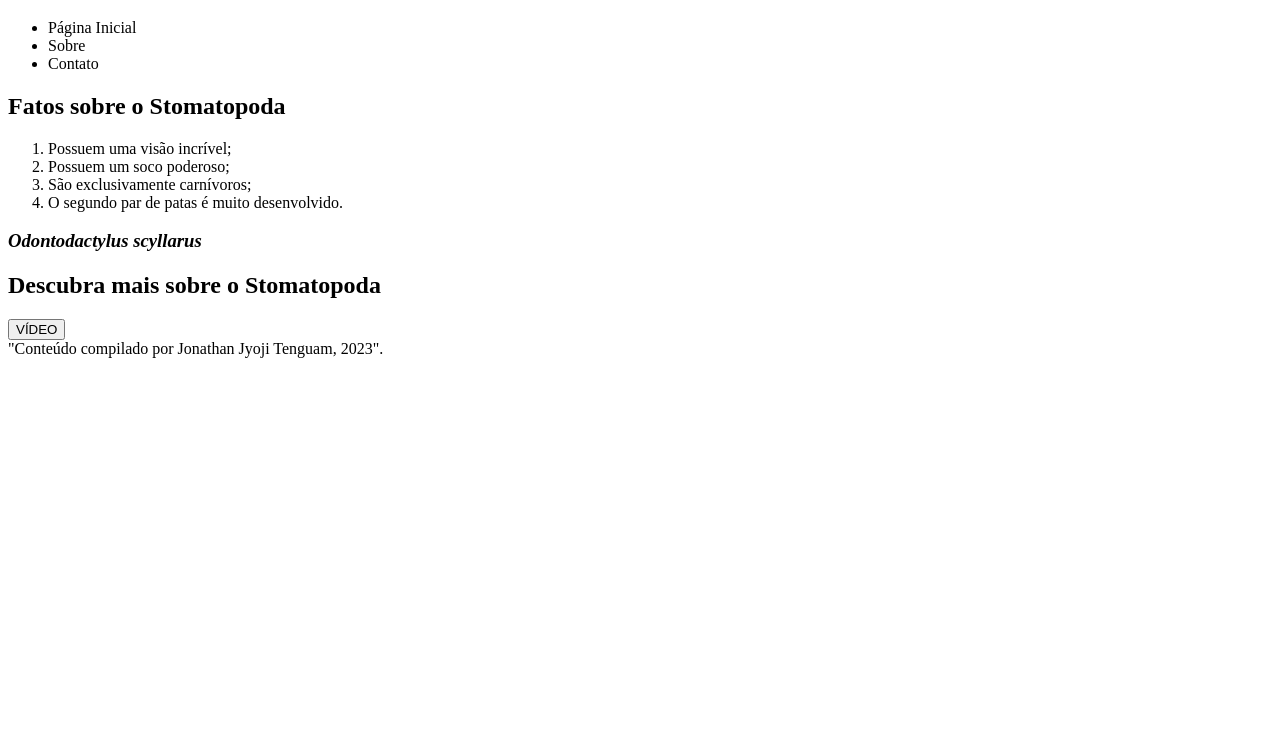
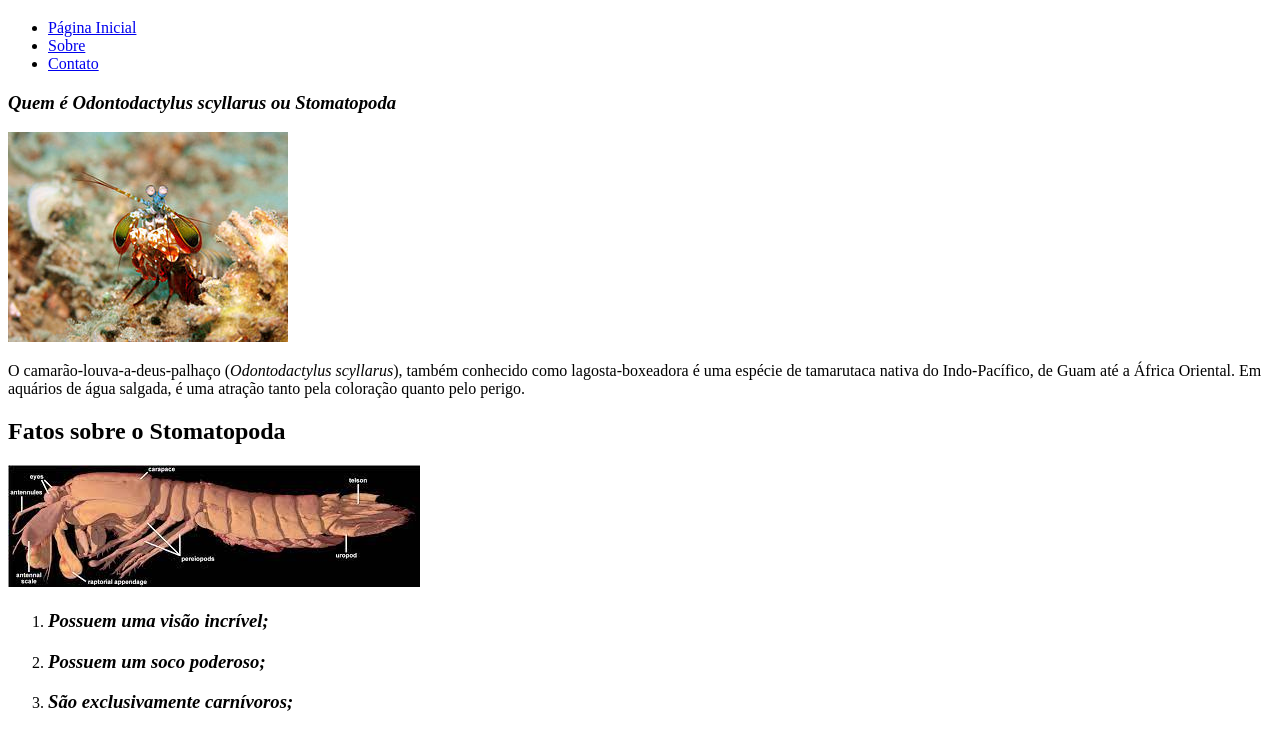
Before and after one commit to JyojiTenguam/exercise-semantic-html, a plain HTML site: page index.html in a window 1280 px wide. Shown: the part 61-790 px from the top of the page. Drawn offline with Linux system fonts and the light colour scheme.

Commit message:
Divisão do artigo em seções e criação da pasta imagem

```diff
--- a/index.html
+++ b/index.html
@@ -13,34 +13,61 @@
         <h1>Soco a 80km/h: Conheça o Stomatopoda</h1>
     </header>
 
-    <nav id = "menu">
+    <nav id="menu">
         <ul>
-            <li><a href"/home.html">Página Inicial</a></li>
-            <li><a href"/sobre.html">Sobre</a></li>
-            <li><a href"/contato.html">Contato</a></li>
+            <li><a href="/home.html">Página Inicial</a></li>
+            <li><a href="/sobre.html">Sobre</a></li>
+            <li><a href="/contato.html">Contato</a></li>
         </ul>
     </nav>
-    <section>
-        <article>
+    <article>
+        <section>
+            <h3><em>Quem é Odontodactylus scyllarus ou Stomatopoda</em></h3>
+            <img src="imagem/1687357679532.jpeg" alt="Odontodactylus_scyllarus">
+            <p>
+                O camarão-louva-a-deus-palhaço (<em>Odontodactylus scyllarus</em>), também conhecido como
+                lagosta-boxeadora
+                é uma
+                espécie de tamarutaca nativa do Indo-Pacífico, de Guam até a África Oriental. Em aquários de água
+                salgada, é uma atração tanto pela coloração quanto pelo perigo.
+            </p>
+        </section>
+
+        <section>
             <h2>Fatos sobre o Stomatopoda</h2>
+            <img src="imagem/anatomia.jpeg" alt="anatomia-stomatopoda">
             <ol>
-                <li> Possuem uma visão incrível;</li>
-                <li> Possuem um soco poderoso;</li>
-                <li> São exclusivamente carnívoros;</li>
-                <li> O segundo par de patas é muito desenvolvido.</li>
+                <li>
+                    <h3>Possuem uma visão incrível;</h3>
+                </li>
+                <li>
+                    <h3>Possuem um soco poderoso;</h3>
+                </li>
+                <li>
+                    <h3>São exclusivamente carnívoros;</h3>
+                </li>
+                <li>
+                    <h3>O segundo par de patas é muito desenvolvido.</h3>
+                </li>
             </ol>
-        </article>
-        <article>
-            <h3>Odontodactylus scyllarus</h3>
+        </section>
 
-        </article>
-    </section>
-
-    <section>
-        <h2>Descubra mais sobre o Stomatopoda</h2>
-
-        <a href="https://www.youtube.com/watch?v=vqiQ35_2SIQ" target="_blank"><button>VÍDEO</button></a>
-    </section>
+        <section>
+            <h3>Descubra mais sobre o Stomatopoda</h3>
+            <img src="imagem/oh9lo8spqfk61.jpg" alt="">
+            <a href="https://www.youtube.com/watch?v=vqiQ35_2SIQ" target="_blank"><button>VÍDEO</button></a>
+        </section>
+        <section>
+            <h3>Referências</h3>
+            <img src="imagem/images.jpeg" alt="">
+            <ul>
+                <li><a
+                        href="https://www.nationalgeographic.com/science/article/natures-most-amazing-eyes-just-got-a-bit-weirder">Nature’s
+                        Most Amazing Eyes Just Got A Bit Weirder</a></li>
+                <li><a href="https://pt.wikipedia.org/wiki/Odontodactylus_scyllarus"></a>Odontodactylus scyllarus</li>
+            </ul>
+        </section>
+    </article>
 </body>
 <footer>"Conteúdo compilado por Jonathan Jyoji Tenguam, 2023".</footer>
 
```
Also changed, not shown: imagem/1687357679532.jpeg (added), imagem/anatomia.jpeg (added), imagem/images.jpeg (added), imagem/oh9lo8spqfk61.jpg (added).
